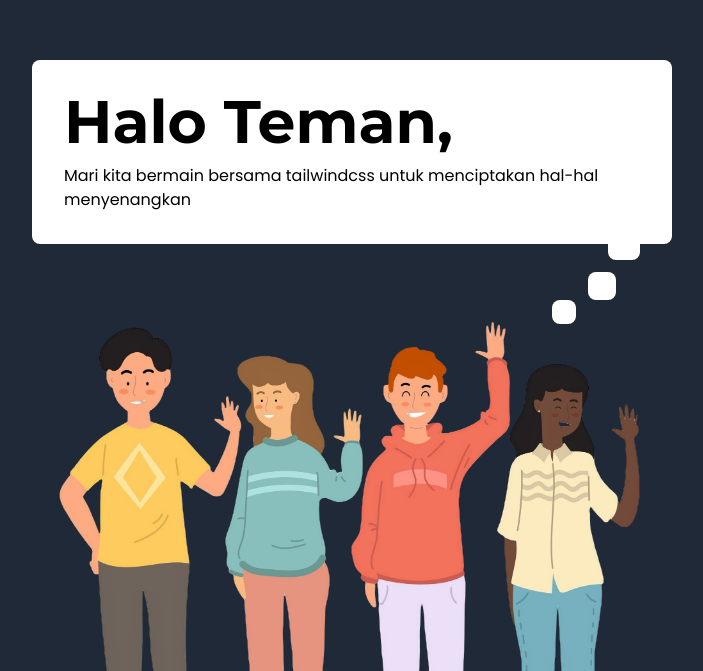
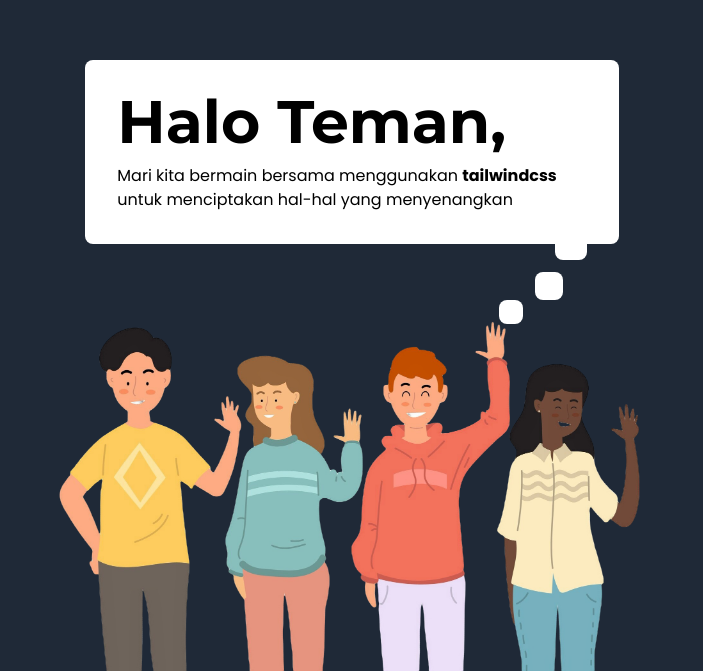
Before and after one commit to crazy7th/tailwind-playground, a website: page src/index.html in a window 1280 px wide. Shown: the part 129-800 px from the top of the page, without its empty margins (288-991 px from the left). Drawn offline with Linux system fonts and the light colour scheme.

Commit message:
[words] updating some words content

```diff
--- a/src/index.html
+++ b/src/index.html
@@ -13,9 +13,9 @@
 <body>
     <div class="flex items-end justify-center w-full h-screen z-20">
         <div class="md:w-1/2 px-4 md:px-0">
-            <div class="mb-16 md:mb-0 bg-white text-black p-8 rounded-lg relative">
+            <div class="w-5/6 mx-auto mb-16 md:mb-0 bg-white text-black p-8 rounded-lg relative">
                 <h1 class="font-montserrat font-bold text-6xl mb-3">Halo Teman,</h1>
-                <p class="font-poppins">Mari kita bermain bersama tailwindcss untuk menciptakan hal-hal menyenangkan</p>
+                <p class="font-poppins">Mari kita bermain bersama menggunakan <b>tailwindcss</b> untuk menciptakan hal-hal yang menyenangkan</p>
                 <div>
                     <div class="absolute bg-white rounded-lg w-8 h-8 -bottom-4 right-8"></div>
                     <div class="absolute bg-white rounded-lg w-7 h-7 -bottom-14 right-14"></div>
```
Also changed, not shown: assets/css/style.css.
